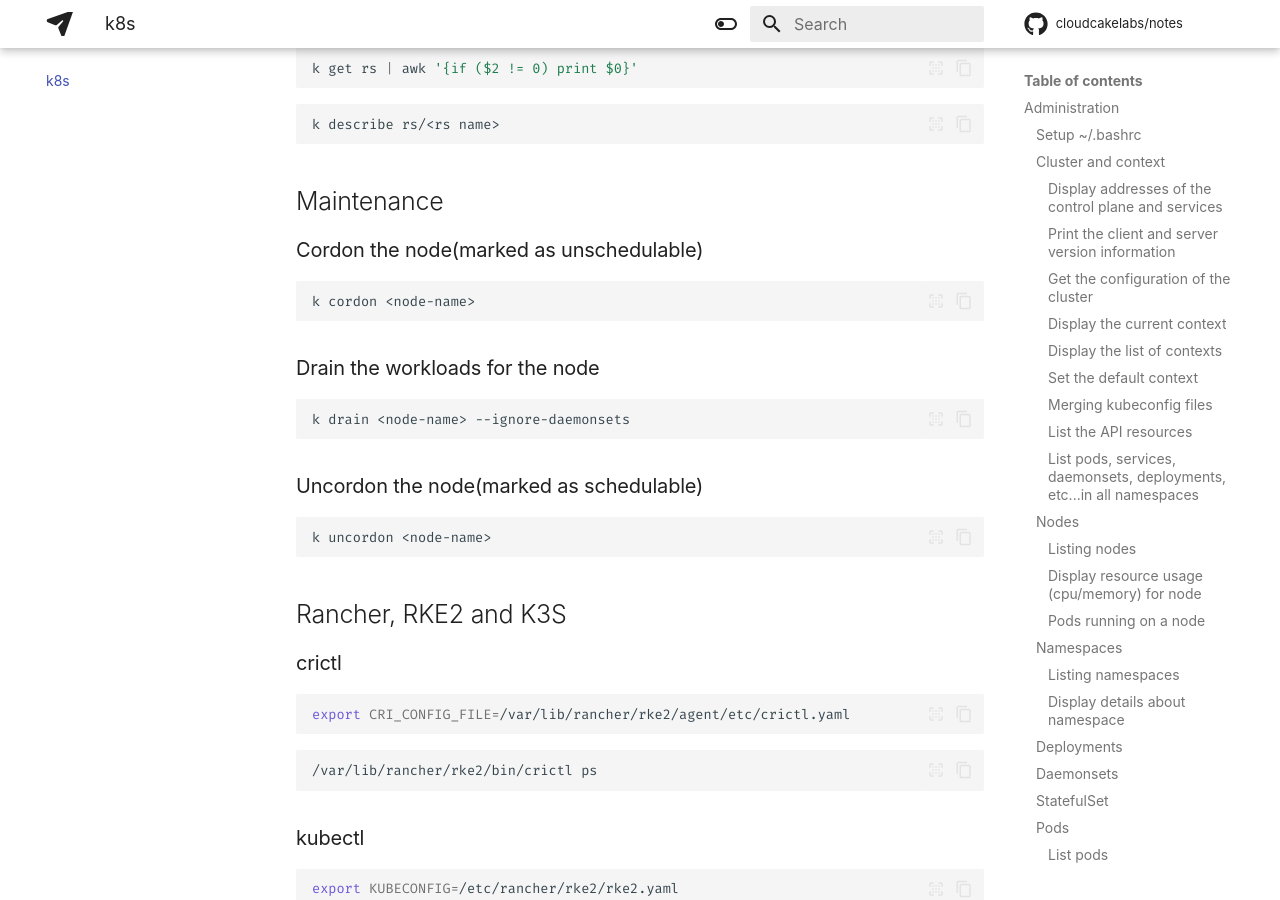
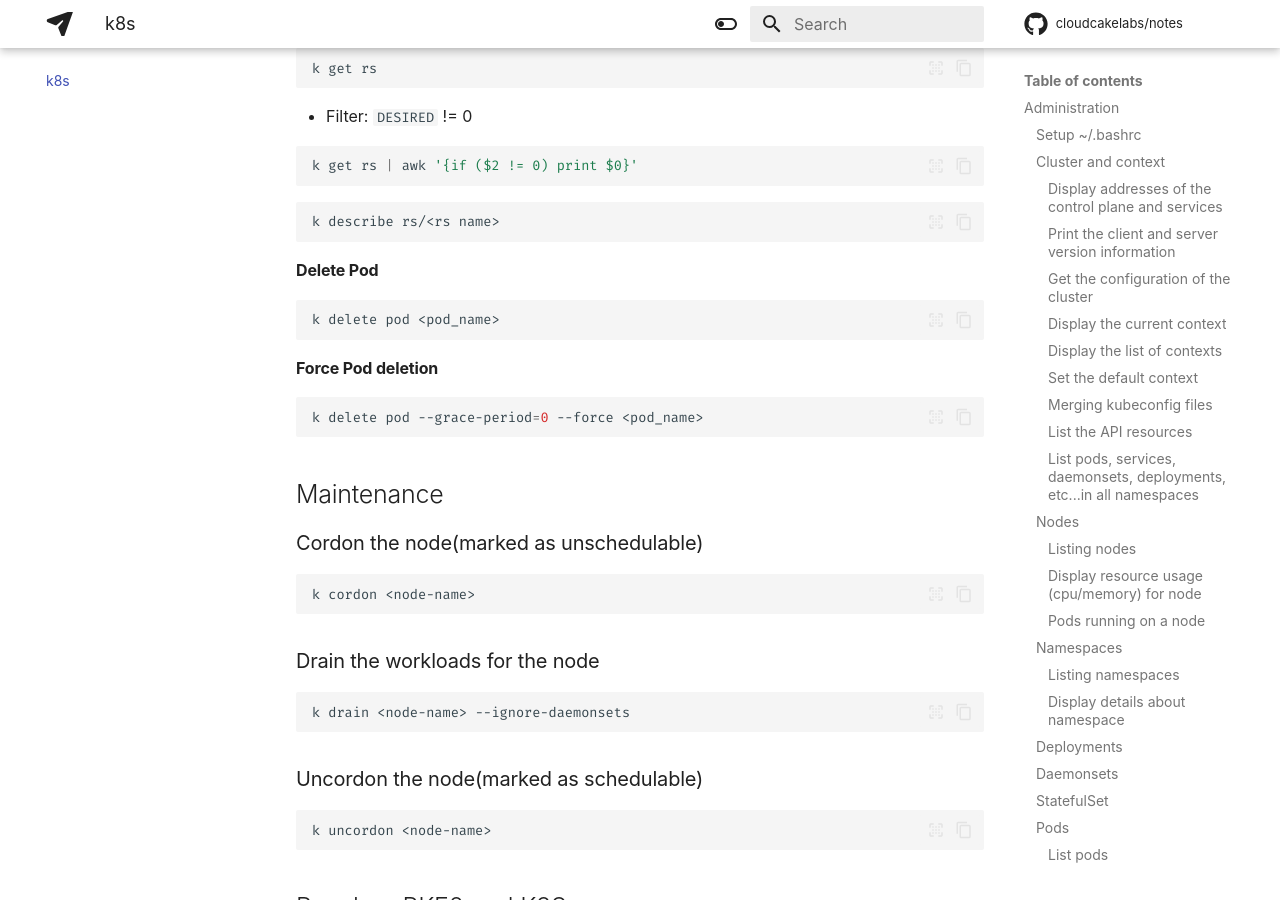
Before and after one commit to cloudcakelabs/notes, an MkDocs documentation site: the page built from docs/k8s.md, in a window 1280 px wide and 900 px high, scrolled down 4403 px. Built offline with MkDocs 1.6.1 and Material for MkDocs 9.7.7, drawn with Linux system fonts in a browser that asks for light colours; some web fonts are replaced; comment, search, counter and statistics services are not loaded; some of the changed text lies outside the part shown.

Commit message:
Update notes.

````diff
--- a/docs/k8s.md
+++ b/docs/k8s.md
@@ -154,6 +154,12 @@
 k get statefulset
 ```
 
+- Scale Up/Down
+
+```sh
+k scale --replicas=<number> sts <sts_name>
+```
+
 ### Pods
 
 #### List pods
@@ -258,6 +264,18 @@
 
 ```sh
 k describe rs/<rs name>
+```
+
+#### Delete Pod
+
+```sh
+k delete pod <pod_name>
+```
+
+#### Force Pod deletion
+
+```sh
+k delete pod --grace-period=0 --force <pod_name>
 ```
 
 ## Maintenance
````
